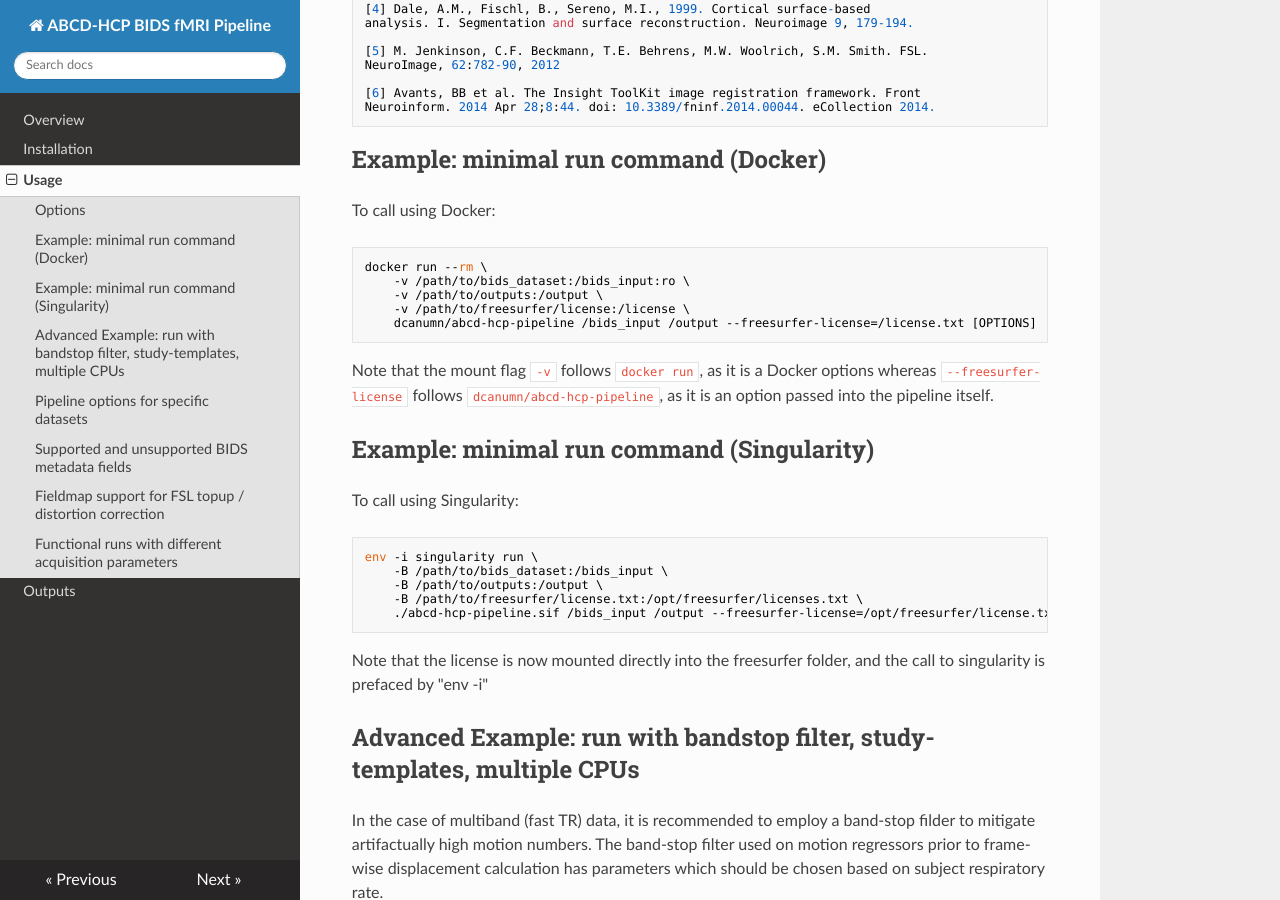
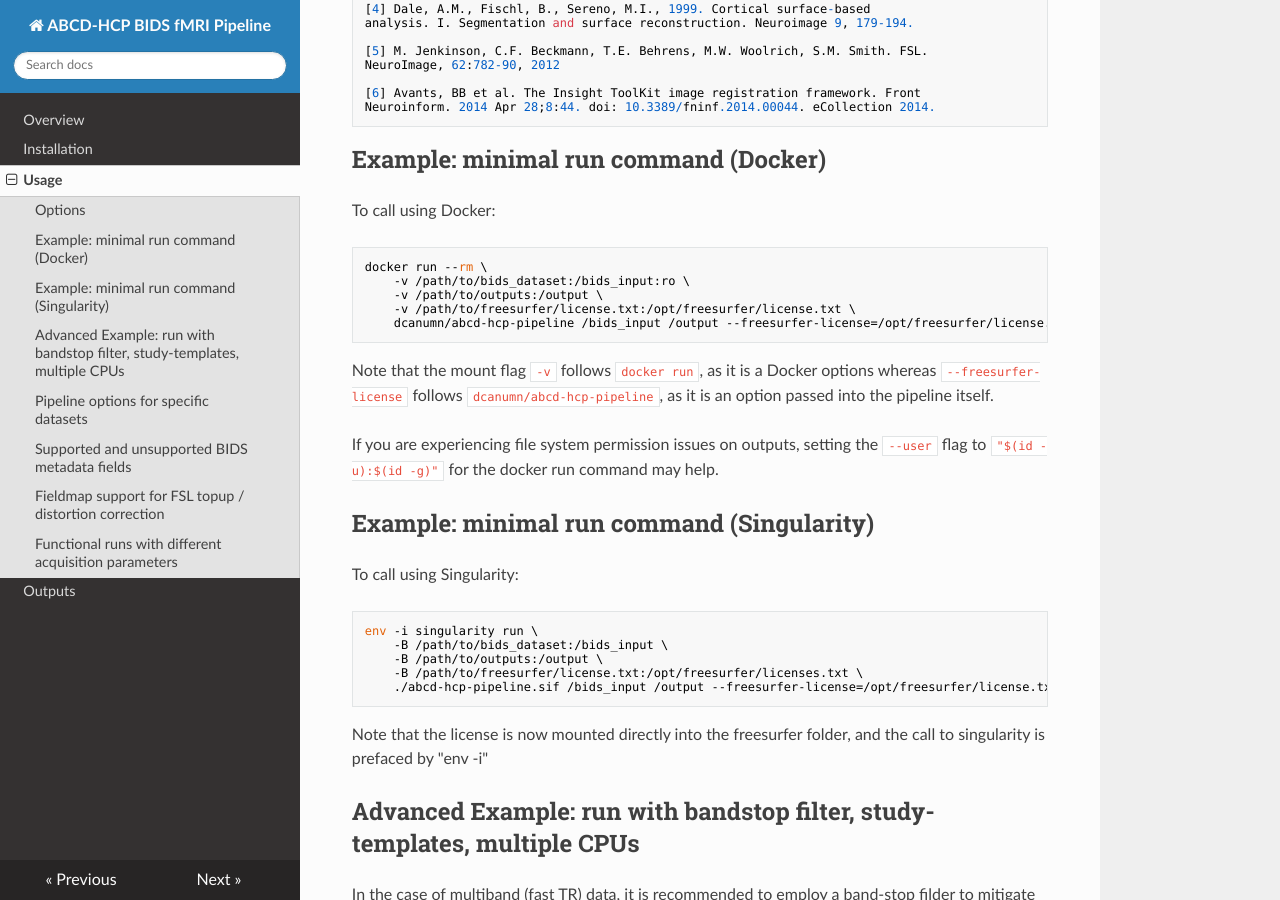
Before and after one commit to DCAN-Labs/abcd-hcp-pipeline, an MkDocs documentation site: the page built from docs/usage.md, in a window 1280 px wide and 900 px high, scrolled down 1911 px. Built offline with MkDocs 1.6.1, drawn with Linux system fonts in a browser that asks for light colours; nearby versions of some CDN libraries.

Commit message:
updated docker run command

```diff
--- a/docs/usage.md
+++ b/docs/usage.md
@@ -136,11 +136,12 @@ To call using Docker:
     docker run --rm \
         -v /path/to/bids_dataset:/bids_input:ro \
         -v /path/to/outputs:/output \
-        -v /path/to/freesurfer/license:/license \
-        dcanumn/abcd-hcp-pipeline /bids_input /output --freesurfer-license=/license.txt [OPTIONS]
+        -v /path/to/freesurfer/license.txt:/opt/freesurfer/license.txt \
+        dcanumn/abcd-hcp-pipeline /bids_input /output --freesurfer-license=/opt/freesurfer/license.txt [OPTIONS]
 
 Note that the mount flag `-v` follows `docker run`, as it is a Docker options whereas `--freesurfer-license` follows `dcanumn/abcd-hcp-pipeline`, as it is an option passed into the pipeline itself.
 
+If you are experiencing file system permission issues on outputs, setting the `--user` flag to `"$(id -u):$(id -g)"` for the docker run command may help.
 
 ## Example: minimal run command (Singularity)
 
```
